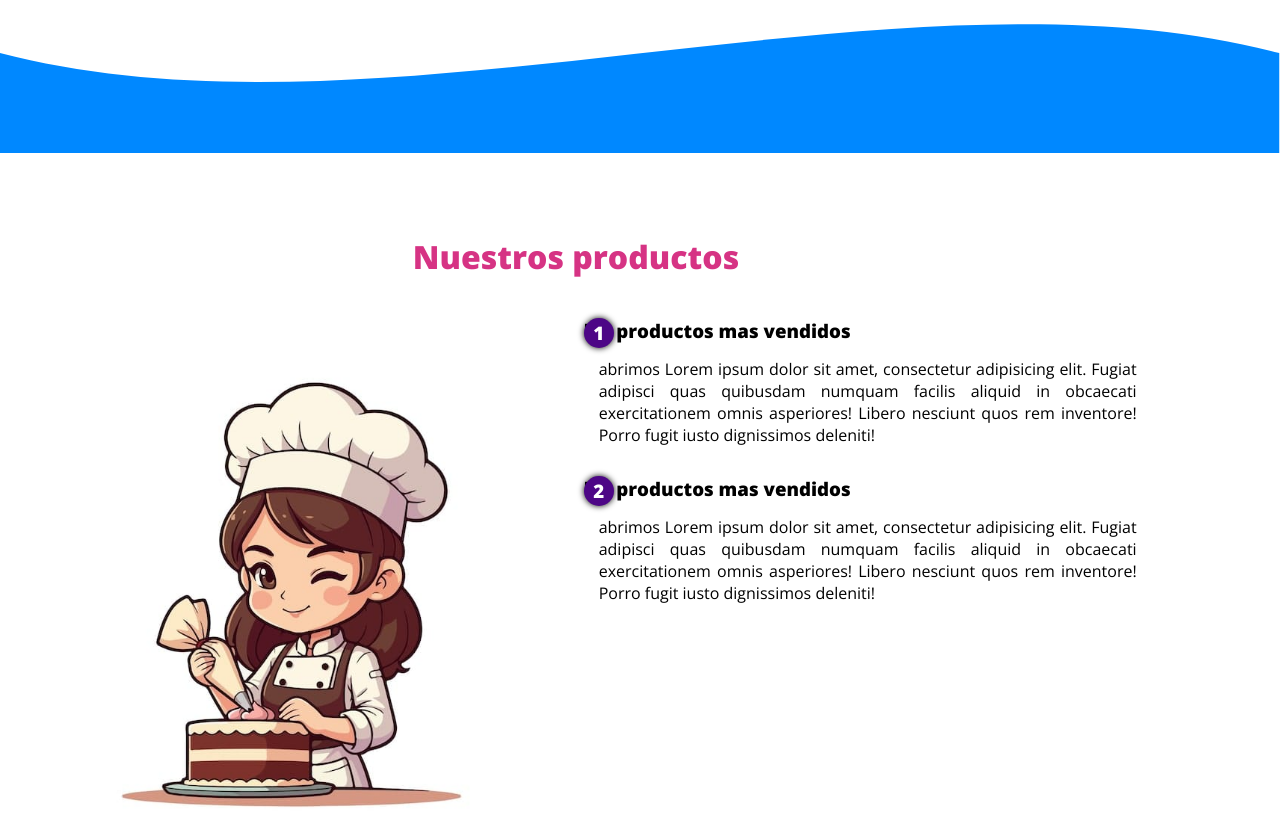
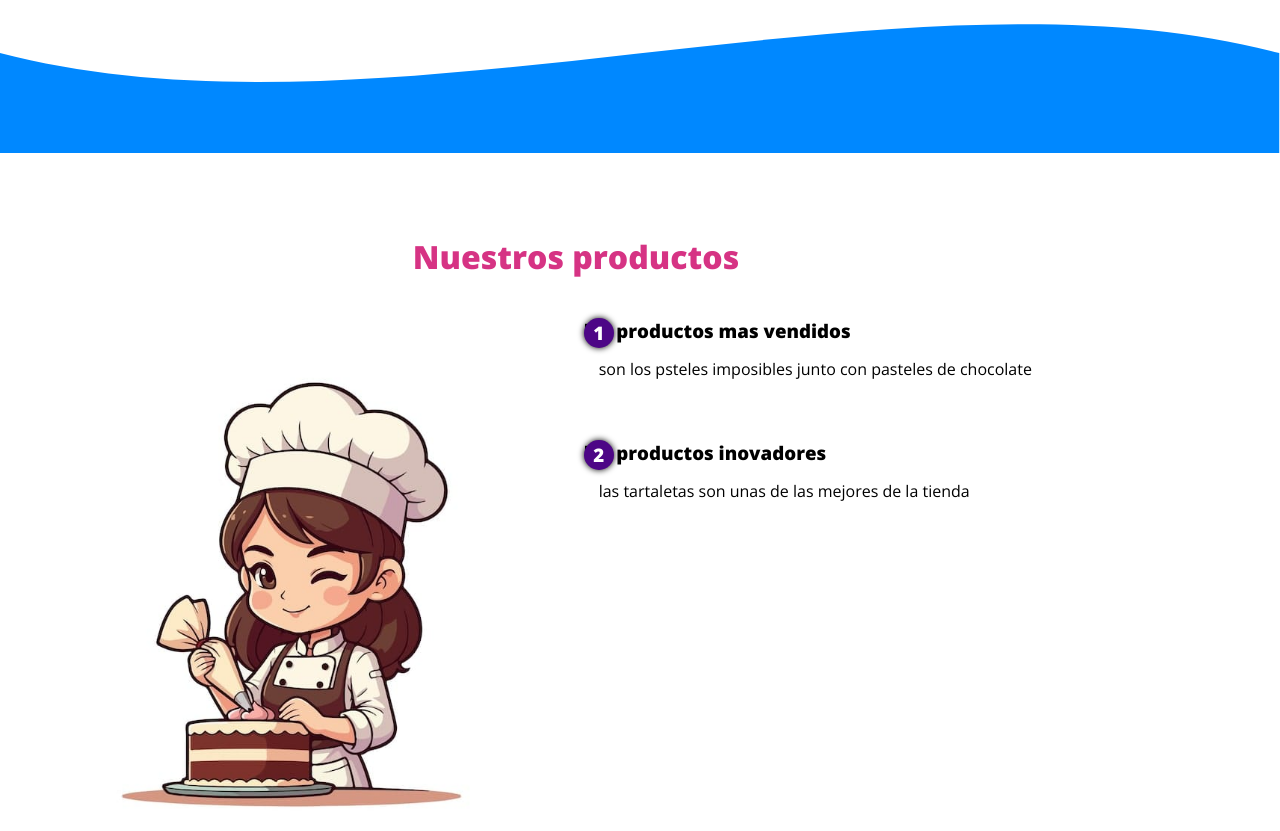
Before and after one commit to Bris-678/mi-pagina-web-Delice, a plain HTML site: page index.html in a window 1280 px wide. Shown: the part 501-1332 px from the top of the page. Drawn offline with nearby package versions, Linux system fonts and the light colour scheme.

Commit message:
Update index.html

```diff
--- a/index.html
+++ b/index.html
@@ -39,9 +39,9 @@
             <img src="img/ilustracion1.jpg" alt="" class="imagen-about-us">
             <div class="contenido-textos">
              <h3><span>1</span> los productos mas vendidos</h3>
-             <p> abrimos Lorem ipsum dolor sit amet, consectetur adipisicing elit. Fugiat adipisci quas quibusdam numquam facilis aliquid in obcaecati exercitationem omnis asperiores! Libero nesciunt quos rem inventore! Porro fugit iusto dignissimos deleniti!</p>
-             <h3><span>2</span> los productos mas vendidos</h3>
-             <p> abrimos Lorem ipsum dolor sit amet, consectetur adipisicing elit. Fugiat adipisci quas quibusdam numquam facilis aliquid in obcaecati exercitationem omnis asperiores! Libero nesciunt quos rem inventore! Porro fugit iusto dignissimos deleniti!</p>
+             <p>son los psteles imposibles junto con pasteles de chocolate <p>
+             <h3><span>2</span> los productos inovadores</h3>
+             <p> las tartaletas son unas de las mejores de la tienda </p>
             </div>
         </div>
     </section>
```
